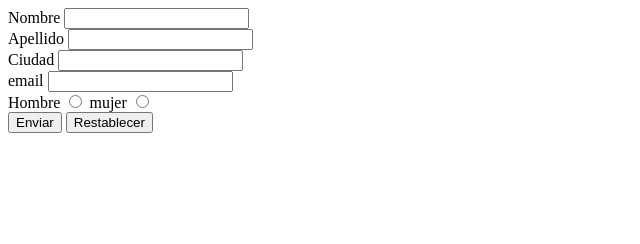
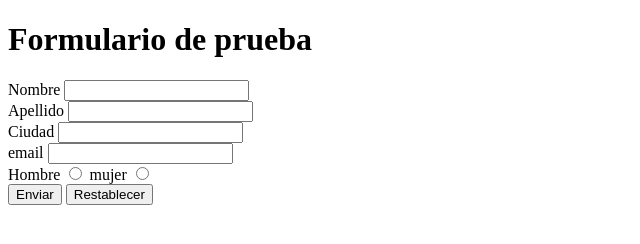
Before and after one commit to FernandoPaez99/Clase3_IDT, a plain HTML site: page index.html in a window 1280 px wide. Shown: the whole page, without its empty margins (0-640 px from the left). Drawn offline with Linux system fonts and the light colour scheme.

Commit message:
Colocando titulo

```diff
--- a/index.html
+++ b/index.html
@@ -6,6 +6,7 @@
     <title>Formulario prueba</title>
 </head>
 <body>
+    <h1>Formulario de prueba</h1>
     <form action="codigo.php" method="post">
         <div>
             <label for="Nombre">Nombre</label>
```
